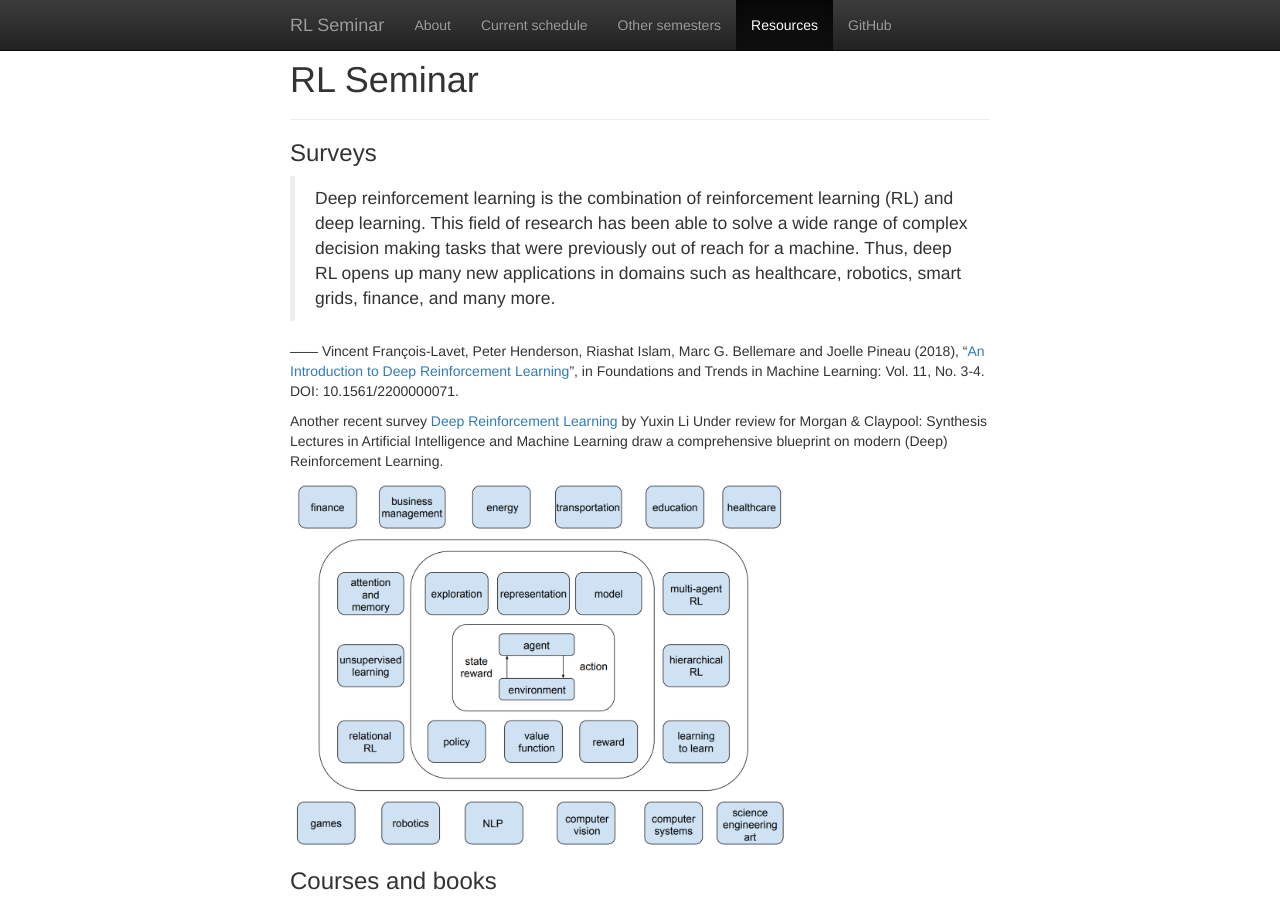
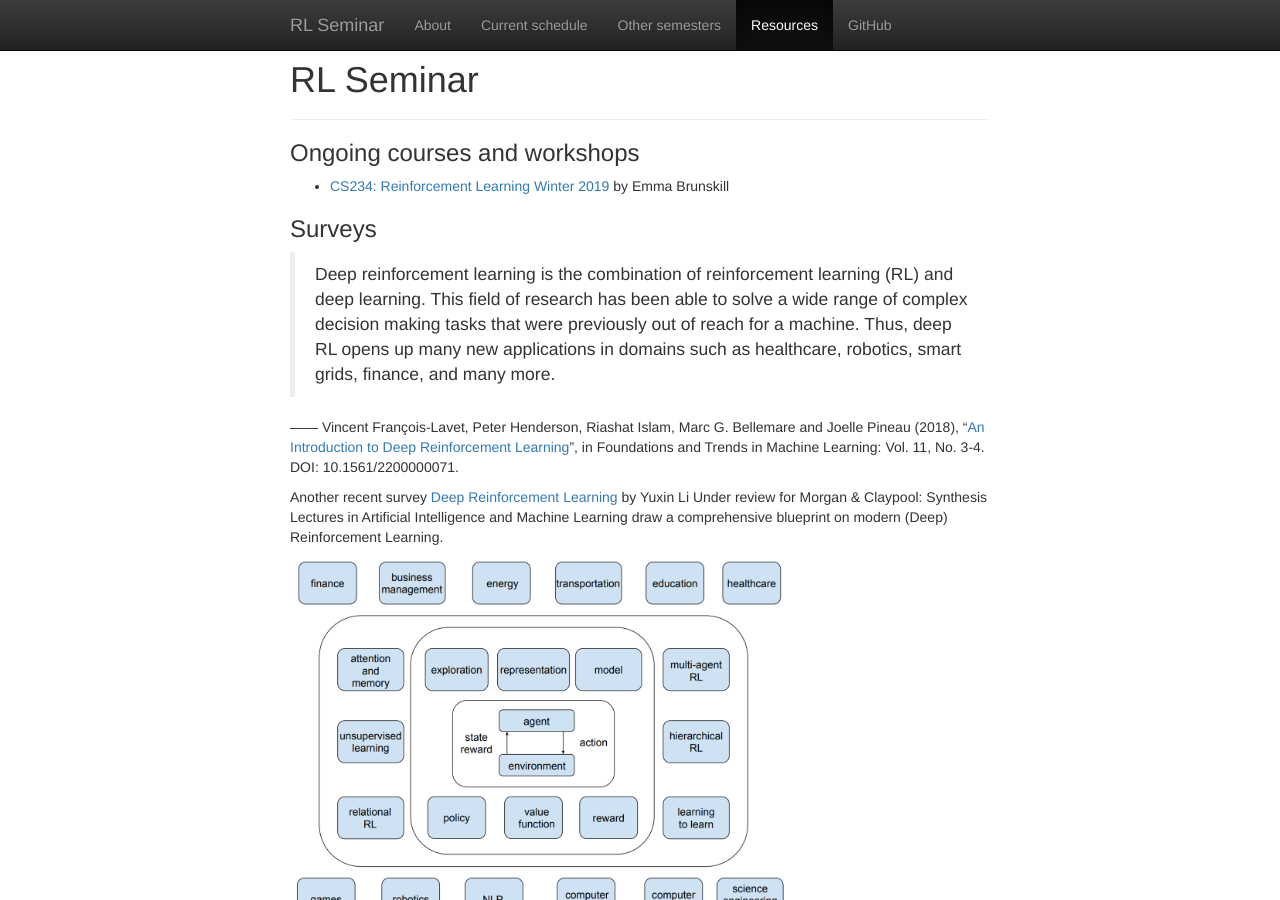
Before and after one commit to rlseminar/rlseminar.github.io, a Jekyll site: the page built from resource.md, in a window 1280 px wide and 900 px high. Built offline with Jekyll 4.4.1, drawn with Linux system fonts in a browser that asks for light colours.

Commit message:
update onging course

```diff
--- a/resource.md
+++ b/resource.md
@@ -2,6 +2,10 @@
 title: Resources
 nav: resource
 ---
+
+### Ongoing courses and workshops
+
+- [CS234: Reinforcement Learning Winter 2019](http://web.stanford.edu/class/cs234/index.html) by Emma Brunskill
 
 ### Surveys
 
```
